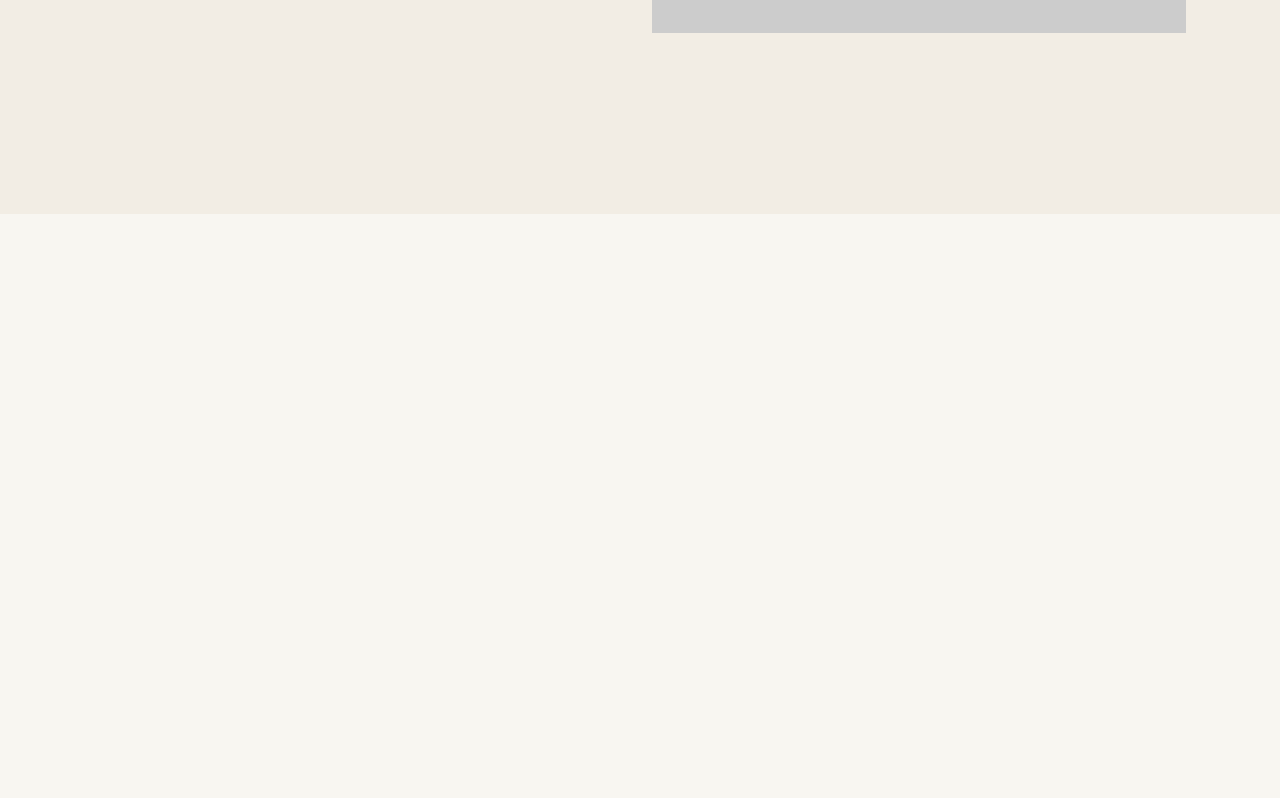
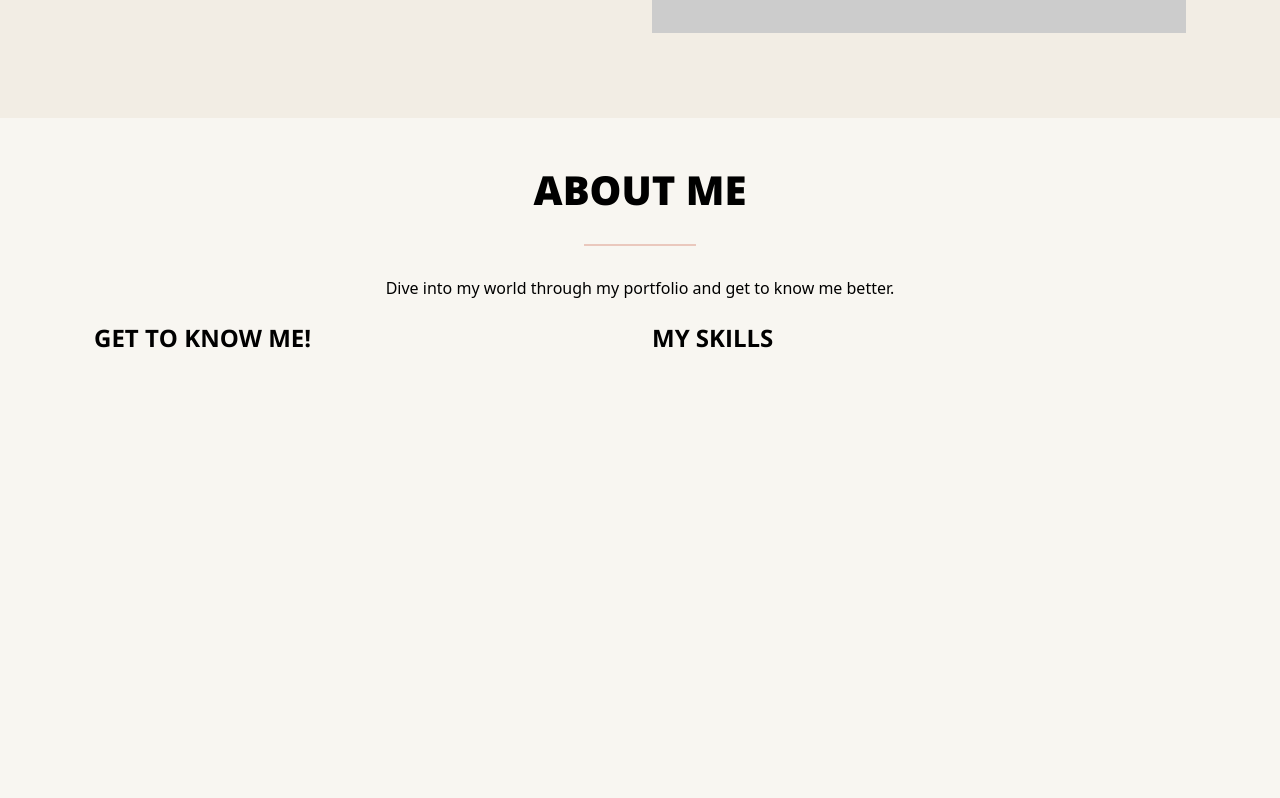
Before and after one commit to Laars1/portfolio, an Angular app: page / in a window 1280 px wide. Shown: the part 682-1480 px from the top of the page. Built offline with nearby package versions, Linux system fonts and the light colour scheme.

Commit message:
added about component

```diff
--- a/package.json
+++ b/package.json
@@ -21,6 +21,7 @@
     "@angular/router": "^15.2.0",
     "@ng-bootstrap/ng-bootstrap": "^14.2.0",
     "bootstrap": "^5.3.2",
+    "compass-mixins": "^0.12.12",
     "rxjs": "~7.8.0",
     "tslib": "^2.3.0",
     "zone.js": "~0.12.0"
--- a/src/app/app.component.html
+++ b/src/app/app.component.html
@@ -4,7 +4,9 @@
       <app-portfolio-section [alternativeColor]="false">
         <app-home></app-home>
       </app-portfolio-section>
-      <app-portfolio-section [alternativeColor]="true"></app-portfolio-section>
+      <app-portfolio-section [alternativeColor]="true">
+        <app-about></app-about>
+      </app-portfolio-section>
       <app-portfolio-section [alternativeColor]="false"></app-portfolio-section>
       <app-portfolio-section [alternativeColor]="true"></app-portfolio-section>
       <router-outlet></router-outlet>
--- a/src/app/app.module.ts
+++ b/src/app/app.module.ts
@@ -7,9 +7,10 @@ import { AppComponent } from './app.component';
 import { NavbarComponent } from './core/navbar/navbar.component';
 import { PortfolioSectionComponent } from './shared/components/portfolio-section/portfolio-section.component';
 import { HomeComponent } from './core/home/home.component';
+import { AboutComponent } from './core/about/about.component';
 
 @NgModule({
-  declarations: [AppComponent, NavbarComponent, PortfolioSectionComponent, HomeComponent],
+  declarations: [AppComponent, NavbarComponent, PortfolioSectionComponent, HomeComponent, AboutComponent],
   imports: [BrowserModule, AppRoutingModule, NgbModule],
   providers: [],
   bootstrap: [AppComponent],
--- /dev/null
+++ b/src/app/core/about/about.component.html
@@ -0,0 +1,15 @@
+<div class="p-0 min-vh-100">
+  <div class="text-center">
+    <h1 class="text-uppercase">about me</h1>
+    <hr class="header">
+    <p>Dive into my world through my portfolio and get to know me better.</p>
+  </div>
+  <div class="row mt-4">
+    <div class="col-12 col-md-6">
+      <h4 class="text-uppercase">Get to know me!</h4>
+    </div>
+    <div class="col-12 col-md-6">
+      <h4 class="text-uppercase">My Skills</h4>
+    </div>
+  </div>
+</div>
--- /dev/null
+++ b/src/app/core/about/about.component.ts
@@ -0,0 +1,15 @@
+import { Component, OnInit } from '@angular/core';
+
+@Component({
+  selector: 'app-about',
+  templateUrl: './about.component.html',
+  styleUrls: ['./about.component.scss']
+})
+export class AboutComponent implements OnInit {
+
+  constructor() { }
+
+  ngOnInit() {
+  }
+
+}
--- a/src/app/shared/components/portfolio-section/portfolio-section.component.html
+++ b/src/app/shared/components/portfolio-section/portfolio-section.component.html
@@ -1,7 +1,7 @@
 <section>
   <div
     [ngClass]="this.alternativeColor ? 'bg-alternative' : 'bg-default'"
-    class="min-vh-100"
+    class="vh-100"
   >
     <div class="container pt-5 pb-5">
       <ng-content></ng-content>
--- a/src/styles.scss
+++ b/src/styles.scss
@@ -1,4 +1,5 @@
 @import "bootstrap/scss/bootstrap";
+@import url(https://fonts.googleapis.com/css?family=Open+Sans:400,600,700,800);
 
 body{
     --background-primary: #F2EDE4;
@@ -7,12 +8,33 @@ body{
     --background-alternative: #BF3E21;
     --background-alternative2: #BF533B;
     --background-alternative3: #733224;
+    --font-color: #000;
 
-    --font-color: #000;
     color: var(--font-color);
+}
+
+h1{
+    font-family: 'Open Sans', sans-serif;
+    font-weight: 800;
+}
+
+h4{
+    font-family: 'Open Sans', sans-serif;
+    font-weight: 700;
 }
 
 div.row{
     margin-left: 0;
     margin-right: 0;
 }
+
+// Adapted from https://codepen.io/szpakoli/pen/zYKqoJ
+hr.header{
+
+    border: 0;
+    height: 2px;
+    width: 10%;
+    position: relative;
+    margin: 30px auto;
+    background: var(--background-alternative);
+  }
```
Also changed, not shown: src/app/core/about/about.component.scss (added), 2 other files (tests, documents, lock files or other folders).
